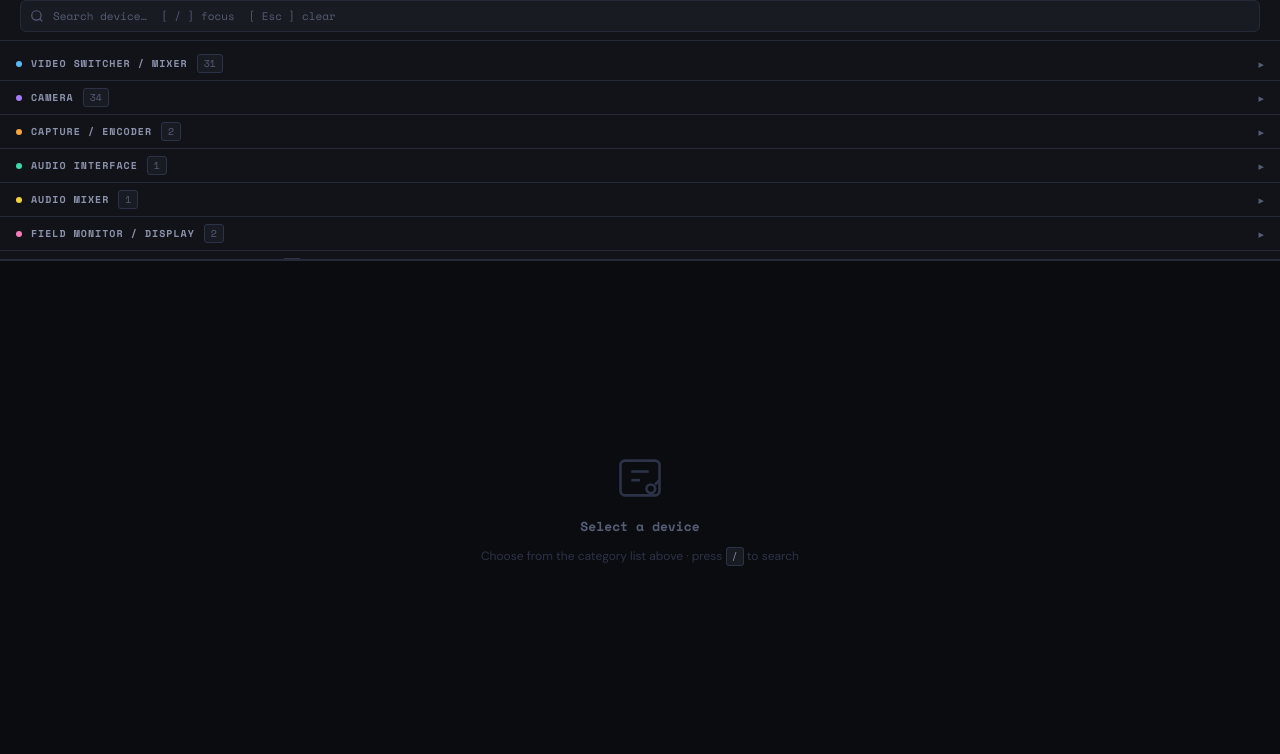
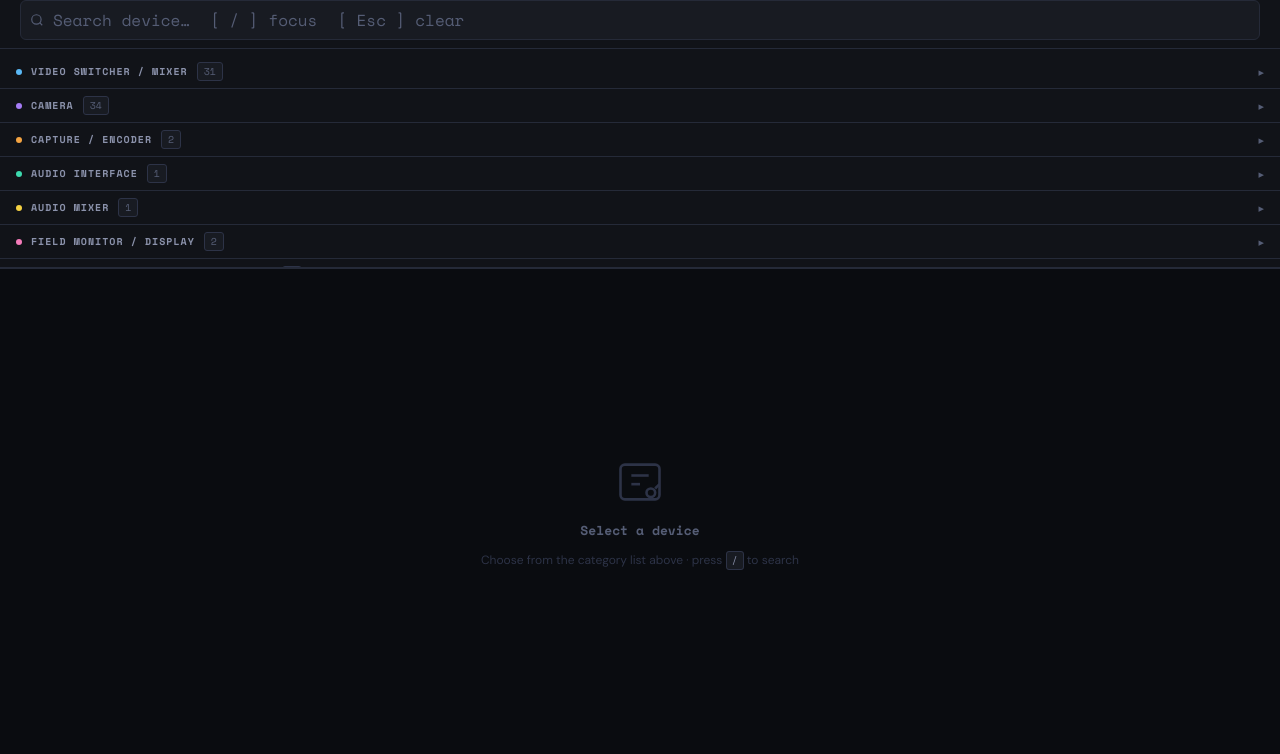
Before and after one commit to WataruKawamata/av-io-reference, a plain HTML site: page index.html in a window 1280 px wide. Shown: the part 46-800 px from the top of the page. Drawn offline with nearby package versions, Linux system fonts and the light colour scheme.

Commit message:
Add files via upload

```diff
--- a/style.css
+++ b/style.css
@@ -98,7 +98,7 @@ body {
   border-radius: 6px;
   padding: 7px 10px 7px 32px;
   font-family: var(--mono);
-  font-size: 11px;
+  font-size: 16px; /* 16px未満だとiOS Safariが自動ズームするため */
   color: var(--text);
   outline: none;
   transition: border-color .15s;
```
